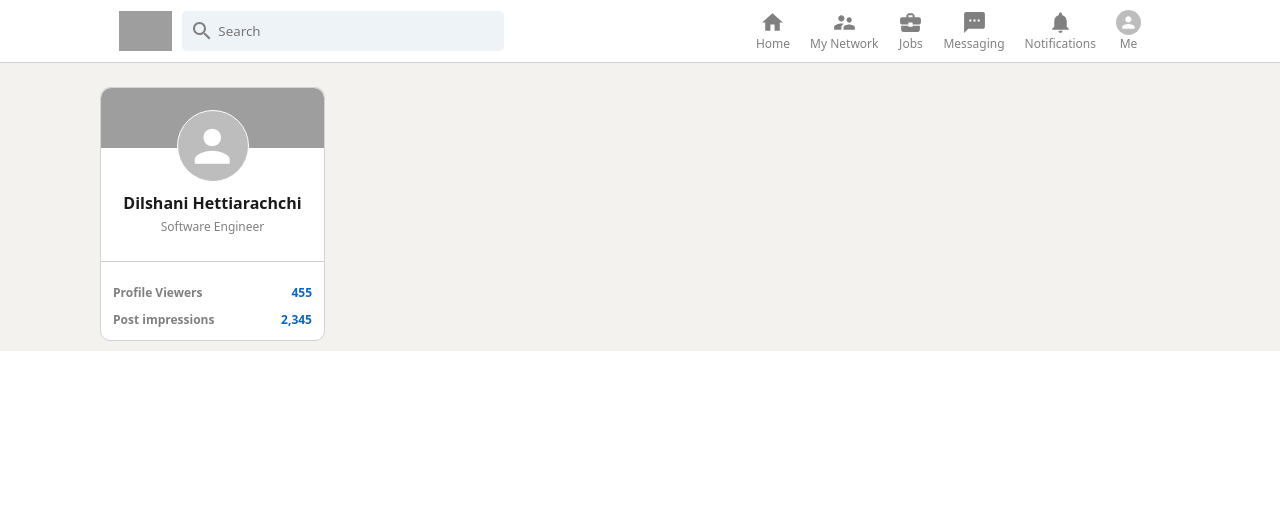
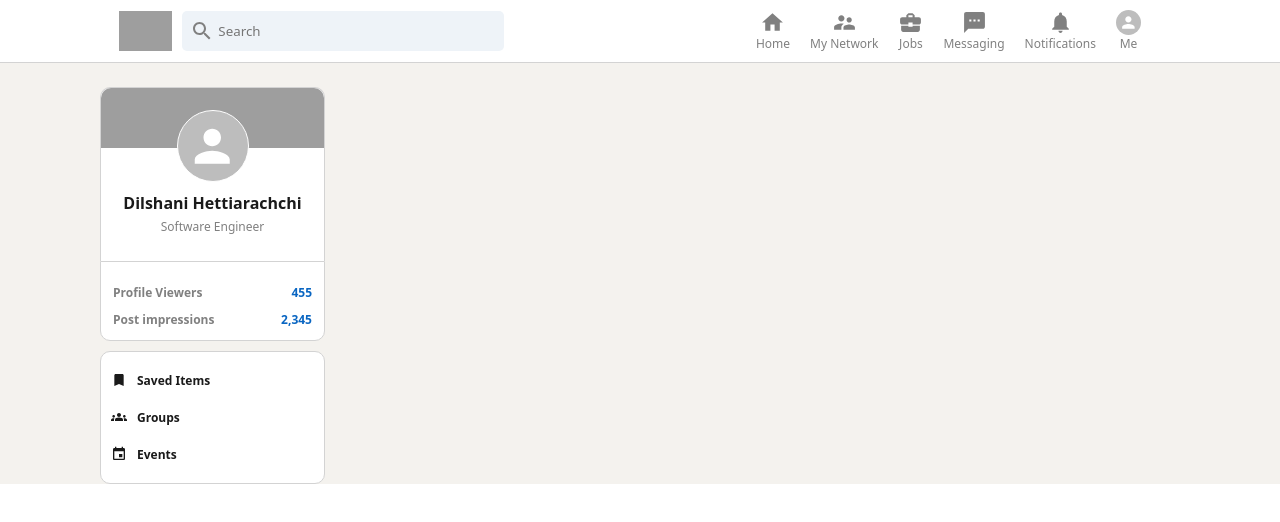
Before and after one commit to dilshanihettiarachchi/linkedin-clone, a React (Vite) app: page / in a window 1280 px wide. Shown: the top 522 px of the page. Built offline with nearby package versions, Linux system fonts and the light colour scheme; grey boxes are pictures that could not be loaded.

Commit message:
add sidebarOption with styles

```diff
--- a/src/components/Sidebar.jsx
+++ b/src/components/Sidebar.jsx
@@ -1,4 +1,8 @@
 import { Avatar } from '@mui/material';
+import SidebarOption from './SidebarOption';
+import BookmarkIcon from '@mui/icons-material/Bookmark';
+import GroupsIcon from '@mui/icons-material/Groups';
+import EventIcon from '@mui/icons-material/Event';
 import '../styles/Sidebar.css';
 
 export default function Sidebar() {
@@ -26,7 +30,9 @@
         </div>
       </div>
       <div className="sidebar-bottom">
-
+        <SidebarOption Icon={BookmarkIcon} title="Saved Items" />
+        <SidebarOption Icon={GroupsIcon} title="Groups" />
+        <SidebarOption Icon={EventIcon} title="Events" />
       </div>
     </div>
   )
--- /dev/null
+++ b/src/components/SidebarOption.jsx
@@ -0,0 +1,10 @@
+import '../styles/SidebarOption.css';
+
+export default function SidebarOption({ Icon, title }) {
+  return (
+    <div className="sidebar-option">
+      <Icon className="sidebar-option-icon" />
+      <p className="sidebar-option-title">{title}</p>
+    </div>
+  )
+}
--- a/src/styles/Sidebar.css
+++ b/src/styles/Sidebar.css
@@ -86,3 +86,12 @@
   font-size: 0.75rem;
   font-weight: 600;
 }
+
+.sidebar-bottom {
+  background-color: #ffffff;
+  border: 1px solid #d3d3d3;
+  border-radius: 10px;
+  margin-top: 10px;
+  padding: 10px;
+  text-align: left;
+}
--- /dev/null
+++ b/src/styles/SidebarOption.css
@@ -0,0 +1,19 @@
+.sidebar-option {
+  display: flex;
+  padding-top: 10px;
+  padding-bottom: 10px;
+}
+
+.sidebar-option .sidebar-option-icon {
+  color: #1a1a1a;
+  height: 16px;
+  margin-right: 10px;
+  object-fit: contain;
+  width: 16px;
+}
+
+.sidebar-option-title {
+  color: #1a1a1a;
+  font-size: 0.75rem;
+  font-weight: 600;
+}
```
